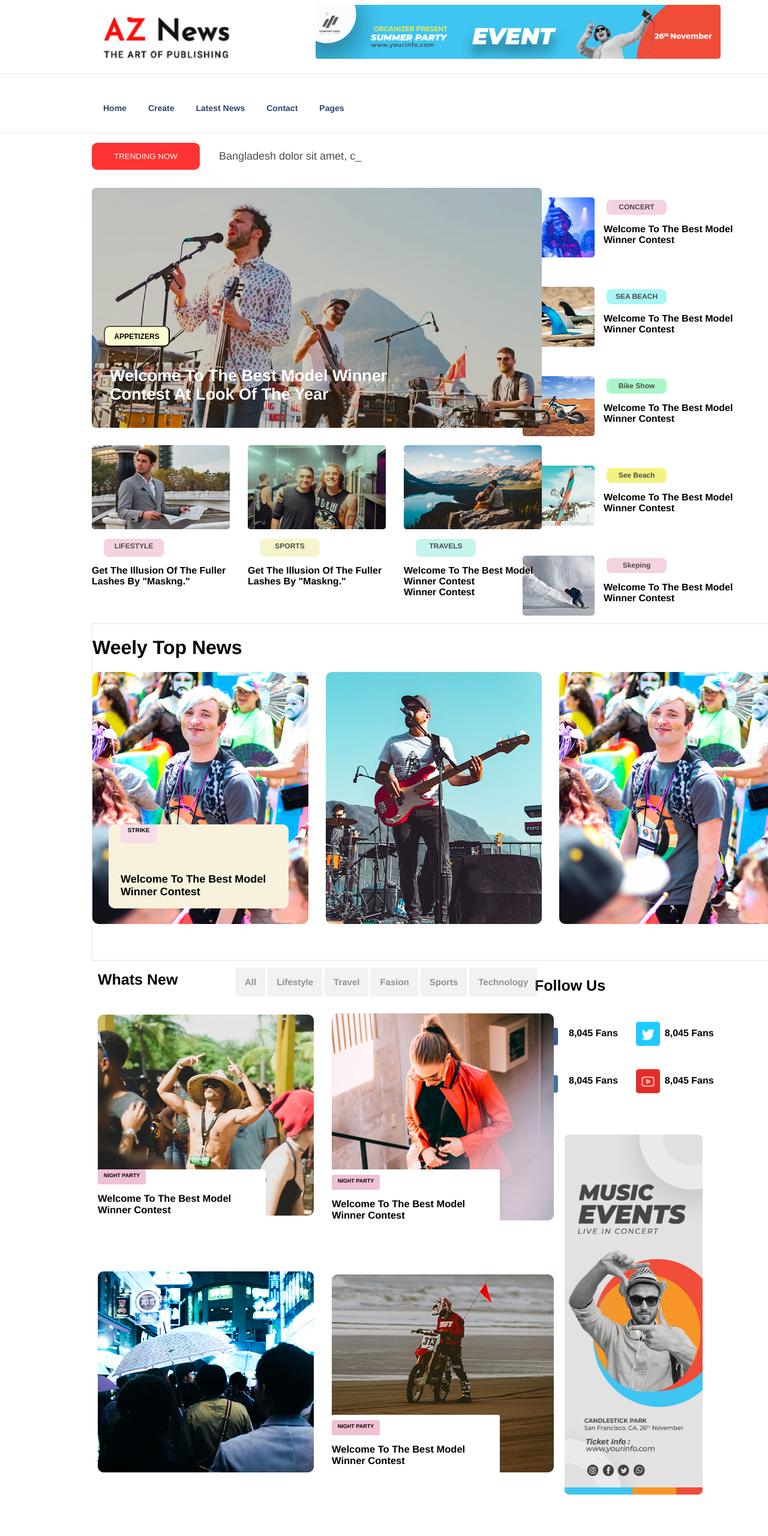
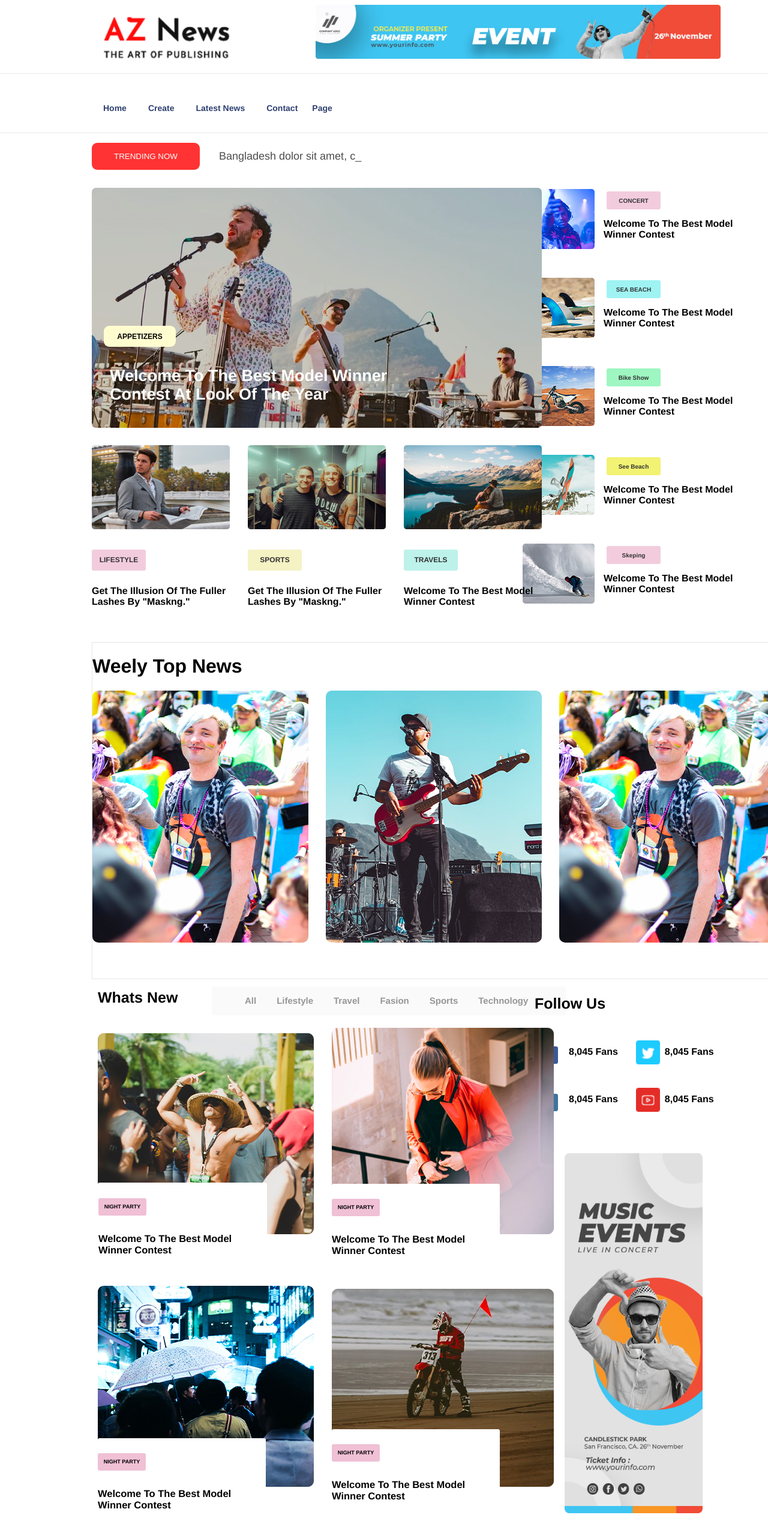
Before and after one commit to DeepRathore/Assignments, a plain HTML site: page Assignment-4/index.html in a window 1280 px wide. Shown: the top 2560 px of the page at 60% size. Drawn offline with Linux system fonts and the light colour scheme.

Commit message:
after review updated

```diff
--- a/Assignment-4/index.html
+++ b/Assignment-4/index.html
@@ -18,7 +18,18 @@
                 <li><a href="#">Create</a></li>
                 <li><a href="#">Latest News</a></li>
                 <li><a href="#">Contact</a></li>
-                <li><a href="#">Pages</a></li>
+                <li>
+                    <div class="dropdown">
+                        <button class="dropbtn">Page
+                        </button>
+                        <div class="dropdown-content">
+                            <a href="#">Element</a>
+                            <a href="#">Blog</a>
+                            <a href="#">Blog Details</a>
+                            <a href="#">Categori Details</a>
+                        </div>
+                    </div>
+                </li>
             </ul>
             <span class="glyphicon glyphicon-search" id="search">
         </nav>
@@ -45,7 +56,7 @@
                 <div class="Travels">
                     <img src="img/trending/trending_bottom3.jpg" alt="lifestyle" id="lifestyle">
                     <p id="li">TRAVELS</p>
-                    <h2>Welcome To The Best Model Winner Contest<br> Winner Contest</h2>
+                    <h2>Welcome To The Best Model Winner Contest<br></h2>
                 </div>
             </div>
             <div class="right-images">
@@ -108,6 +119,11 @@
                     <h2>Welcome To The Best Model Winner Contest</h2>
                 </div>
                 <img src="img/news/whatNews3.jpg" alt="news1" id="pic3">
+
+                <div class="message2">
+                    <p>NIGHT PARTY</p>
+                    <h2>Welcome To The Best Model Winner Contest</h2>
+                </div>
                 <img src="img/news/whatNews4.jpg" alt="news1" id="pic4">
                 <div class="message3">
                     <p>NIGHT PARTY</p>
--- a/Assignment-4/sass/main.scss
+++ b/Assignment-4/sass/main.scss
@@ -2,417 +2,534 @@ $text : Helvetica;
 $textWidth : bold;
 
 .wrapper {
-	margin:0px 1px 0px 145px;
+    margin: 0px 1px 0px 145px;
 }
 
 header {
     .logo {
-        width :210px;
-        margin :20px;
+        width: 210px;
+        margin: 20px;
 
     }
+
     .header-card {
-	 float :right;
-	 padding-right :70px;
-	 height :90px;
+        float: right;
+        padding-right: 70px;
+        height: 90px;
     }
 }
 
 nav {
-	margin-top :0px;
-	margin-left :-170px;
-	border :1px solid rgba(0,0,0,0.09);
-	overflow :auto;
-	width : 1335px;
-	text-align :center;
-	padding : 15px 0px 15px 130px;
+    margin-top: 0px;
+    margin-left: -170px;
+    border: 1px solid rgba(0, 0, 0, 0.09);
+    overflow: auto;
+    width: 1335px;
+    text-align: center;
+    padding: 15px 0px 15px 130px;
+
+
     ul {
 
         li {
-	 	list-style-type :none;
+            list-style-type: none;
             float: left;
 
             a {
-	 	display :inline-block;
+                display: inline-block;
                 text-decoration: none;
- 		 color :#182C61;
- 		 font-size :14px;
- 		 font-family :Helvetica;
- 		 font-weight : bold;
+                color: #182C61;
+                font-size: 14px;
+                font-family: Helvetica;
+                font-weight: bold;
                 text-align: center;
-  		padding:  18px;
-  		opacity :0.9;
+                padding: 18px;
+                opacity: 0.9;
+            }
+
+            button {
+                background-color: none;
+                margin-top: 17px;
+                margin-right: 120px;
+                border: none;
+                text-decoration: none;
+                color: #182C61;
+                background-color: inherit;
+                font-size: 14px;
+                font-family: Helvetica;
+                font-weight: bold;
+                text-align: center;
+                outline: none;
+                opacity: 0.9;
+            }
+
+            .dropdown {
+
+
+
+                button:hover {
+                    color: red;
+
+                }
+
+            }
+
+            .dropdown:hover .dropdown-content {
+                display: block;
+            }
+
+            .dropdown-content {
+                display: none;
+                margin-top: 25px;
+                background-color: white;
+                border-top: 7px solid #ef2f36;
+                margin-right: 7px;
+                position: absolute;
+                width: 190px;
+                height: 190px;
+                z-index: 1;
+
+                a {
+                    color: black;
+                    display: flex;
+                    height: 7px;
+                    width: 140px;
+
+                }
+
+
+            }
+
+
         }
     }
-	}
+
 }
 
 .trendingNowPart {
 
     .bottom-images {
-     	display :flex;
-     	border-radius :12px;
-     	margin :25px 0px 0px 0px;
-     	justify-content :space-between;
-     	width :750px;
+        display: flex;
+        border-radius: 12px;
+        margin: 25px 0px 0px 0px;
+        justify-content: space-between;
+        width: 750px;
 
         img {
-     	 width : 230px;
-     	 height :140px;
-     	 margin-right :30px;
+            width: 230px;
+            height: 140px;
+            margin-right: 30px;
         }
+
         p {
-     	  margin-left:20px;
-     	  width:100px;
-     	  height :25px;
-     	  text-align:center;
-     	 padding-top:5px;
-     	 font-size :12px;
-     	 font-weight :bold;
-     	 border-radius:8px;
-     	 background-color :#f0c0d5;
-     	 opacity :0.7;
+            margin-left: 0px;
+            width: 90px;
+            height: 25px;
+            text-align: center;
+            padding-top: 10px;
+            font-size: 12px;
+            font-weight: bold;
+            border-radius: 3px;
+            background-color: #f0c0d5;
+            opacity: 0.8;
+            margin-top: 30px;
+        }
 
+        #sp {
+            background-color: #f3f0b6;
+        }
 
+        #li {
+            background-color: #adf0e6;
         }
-     	 #sp {
-     	 background-color :#f3f0b6;
-     	 }
-     	 #li {
-     	 background-color :#adf0e6;
-     	 }
+
         h2 {
-     	 font-size :16px;
-     	 font-weight :bold;
+            font-size: 16px;
+            font-weight: bold;
+            margin-top: 25px;
+            width: 225px;
+            height: 50px;
 
         }
     }
+
     .right-images {
 
-		display :flex;
-		flex-direction :column;
-     	border-radius :12px;
-     	height :690px;
-     	width :400px;
-     	float :right;
-     	justify-content :space-between;
-     	margin-top :-680px;
+        display: flex;
+        flex-direction: column;
+        border-radius: 12px;
+        height: 690px;
+        width: 400px;
+        float: right;
+        justify-content: space-between;
+        margin-top: -725px;
 
-     	p{
+        p {
 
-     	width:100px;
-     	  height :20px;
-     	  text-align:center;
-     	 padding-top:5px;
-     	 font-size :12px;
-     	 font-weight :bold;
-     	 border-radius:8px;
-     	 background-color :#f0c0d5;
-     	 opacity :0.7;
-     	 margin-left :140px;
-     	 margin-top :-100px;
-     	 position:relative;
+            margin-left: 0px;
+            width: 90px;
+            height: 20px;
+            text-align: center;
+            padding-top: 10px;
+            font-size: 10px;
+            font-weight: bold;
+            border-radius: 3px;
+            background-color: #f0c0d5;
+            opacity: 0.8;
+            margin-left: 140px;
+            margin-top: -100px;
+            position: relative;
 
         }
 
         h2 {
-     	 	margin-left:135px;
-     	 	margin-top:15px;
-     	 	font-size :16px;
-     	 	font-weight :bold;
-     	 	width:220px;
+            margin-left: 135px;
+            margin-top: 15px;
+            font-size: 16px;
+            font-weight: bold;
+            width: 220px;
         }
     }
+
     #sea {
-	background-color :#88f1f1 ;
+        background-color: #88f1f1;
     }
+
     #green {
-	background-color :#86f5b2;
+        background-color: #86f5b2;
     }
+
     #forYellow {
-	background-color :#efef51;
+        background-color: #efef51;
     }
 
 }
-#trend-text{
- 	margin :16px 0px 0px 200px;
- 	font-size :18px;
- 	padding :12px;
- 	opacity :0.7;
+
+#trend-text {
+    margin: 16px 0px 0px 200px;
+    font-size: 18px;
+    padding: 12px;
+    opacity: 0.7;
 }
 
 #trending {
-	background-color : rgba(255,0,0,0.8);
-	color :white;
-	width : 180px;
-	border : none;
-	border-radius :9px;
-	height : 45px;
-	float :left;
+    background-color: rgba(255, 0, 0, 0.8);
+    color: white;
+    width: 180px;
+    border: none;
+    border-radius: 9px;
+    height: 45px;
+    float: left;
 
 }
 
-p, h1 ,h2 {
+p,
+h1,
+h2 {
     font-family: $text;
 }
 
 .banner {
-position :relative;
-	margin-top :30px;
+    position: relative;
+    margin-top: 30px;
 
     .banner-main {
-	 width :750px;
-	 height :400px;
-	 background-color : rgba(0,0,0,0.1);
-	 border-radius :7px;
+        width: 750px;
+        height: 400px;
+        background-color: rgba(0, 0, 0, 0.1);
+        border-radius: 7px;
     }
+
     .appetizer {
-    position :absolute;
-    background-color :#fffdd0;
-    height :35px;
-    width :110px;
-    border-radius :9px;
-    font-size :12px;
-    font-width :$textWidth;
-    float :left;
-    margin : 230px 0px 0px -730px;
+        position: absolute;
+        background-color: #fffdd0;
+        outline: none;
+        border: none;
+        height: 35px;
+        width: 120px;
+        border-radius: 9px;
+        font-size: 12px;
+        font-width: $textWidth;
+        float: left;
+        margin: 230px 0px 0px -730px;
 
     }
+
     h1 {
-     position :absolute;
-      font-size :27px;
-      width :480px;
-      top : 280px;
-     margin-left :30px;
-     color :white;
+        position: absolute;
+        font-size: 27px;
+        width: 480px;
+        top: 280px;
+        margin-left: 30px;
+        color: white;
     }
 
 
 }
 
 .Weekly-top {
-	border:1px solid rgba(0,0,0,0.1);
-	margin : 30px 0px 0px 0px;
-	width :1180px;
-	height :560px;
+    border: 1px solid rgba(0, 0, 0, 0.1);
+    margin: 30px 0px 0px 0px;
+    width: 1180px;
+    height: 560px;
 
     img {
-            border-radius :10px;
+        border-radius: 10px;
 
     }
+
     .effect {
 
-             margin-left :25px;
+        margin-left: 25px;
     }
+
     .text-area {
-             	width :280px;
-             	border-radius :10px;
-             	height :140px;
-             	background-color :#f8f2dd;
-             	position :relative;
-             	left :27px;
-             	top:-180px;
-             	text-align :left;
-             	font-size:12px;
-             	padding-left :20px;
+        display: none;
+        width: 280px;
+        border-radius: 10px;
+        height: 140px;
+        background-color: white;
+        position: relative;
+        left: 27px;
+        top: -180px;
+        text-align: left;
+        font-size: 12px;
+        padding-left: 20px;
 
         h2 {
-             	 margin-top :50px;
+            position: absolute;
+            margin-top: 55px;
+        }
     }
 
     #strikelogo {
 
-             	  width :60px;
-             	  height :27px;
-             	  text-align :center;
-             	  font-weight :bold;
-             	  font-size:10px;
-             	  padding-top :4px;
-             	  position:relative;
-             	  background-color :#f8dde9;
+        width: 60px;
+        height: 17px;
+        text-align: center;
+        font-weight: bold;
+        font-size: 10px;
+        padding-top: 9px;
+        position: absolute;
+        background-color: #f8dde9;
+        margin-top: 15px;
+        margin-left: 9px;
+        z-index: 1;
+    }
+}
+
+.Weekly-top:hover .text-area {
+    display: block;
+}
+
+.Weekly-top:hover #strikelogo {
+    display: block;
+}
+
+.whatsNew {
+    width: 780px;
+    height: 1000px;
+
+    h1 {
+        font-size: 25px;
+        margin-left: 10px;
+    }
+
+    ul {
+        margin-top: -50px;
+        margin-left: 200px;
+        width: 550px;
+        background-color: rgba(215, 207, 211, 0.1);
+
+        li {
+            display: inline-block;
+            list-style-type: none;
+            padding: 15px;
+            margin: 0px;
+
+
+            a {
+                font-family: $text;
+                font-size: 15px;
+                font-weight: bold;
+                text-decoration: none;
+                color: rgba(0, 0, 0, 0.4);
 
             }
         }
-}
 
-.whatsNew {
-	 width :780px;
-	 height :1000px;
-	 h1 {
-	  font-size :25px;
-	  margin-left :10px;
-	 }
-
-	 ul {
-	  margin-top :-50px;
-	  margin-left :200px;
-	  width :600px;
-       li {
-       	display :inline-block;
-         list-style-type:none;
-         padding :15px;
-         background-color :rgba(215,207,211,0.3);
-         margin:0px;
-
-
-         a {
-         font-family :$text;
-         font-size :15px;
-         font-weight :bold;
-         text-decoration :none;
-         color :rgba(0,0,0,0.4);
-
-         }
-		}
         a:hover {
-         color :red;
+            color: red;
         }
     }
 
-       .image-part{
-           margin :10px;
-           margin-top:30px;
-           height :850px;
+    .image-part {
+        margin: 10px;
+        margin-top: 30px;
+        height: 850px;
 
-           #first1 #pic3{
-           width :370px;
+        #first1 #pic3 {
+            width: 370px;
         }
+
         #pic2 {
-       width :370px;
-        margin-left :390px;
-        margin-top :-380px;
-        position :absolute;
+            width: 370px;
+            margin-left: 390px;
+            margin-top: -380px;
+            position: absolute;
         }
 
         #pic3 {
- 			margin-top : 50px;
- 			position:relative;
+            margin-top: 50px;
+            position: relative;
 
         }
 
         #pic4 {
-       width :370px;
-        float:right;
-        margin-top :55px;
-        position :relative;
-         height  :330px;
+            width: 370px;
+            float: right;
+            margin-top: 55px;
+            position: relative;
+            height: 330px;
         }
 
 
     }
 
-       .message{
-       width :280px;
-       font-size :11px;
-       height :120px;
-       background-color :white;
-       border-radius :3px;
-       margin-top :-90px;
-       position:relative;
+    .message {
+        width: 280px;
+        font-size: 11px;
+        height: 120px;
+        background-color: white;
+        border-radius: 3px;
+        margin-top: -90px;
+        position: relative;
+        border: 1px solid transparent;
     }
 
-       .message3{
-       width :280px;
-       font-size :11px;
-       height :120px;
-       background-color :white;
-       border-radius :3px;
-       margin-top :-100px;
-       margin-left :390px;
-     	 position :absolute;
+    .message2 {
+     position : absolute;
+     width: 280px;
+        font-size: 11px;
+        height: 120px;
+        background-color: white;
+        border-radius: 3px;
+        margin-top : -85px;
+
+    }
+
+    .message3 {
+        width: 280px;
+        font-size: 11px;
+        height: 120px;
+        background-color: white;
+        border-radius: 3px;
+        margin-top: -100px;
+        margin-left: 390px;
+        position: absolute;
     }
 
     .message1 {
-       width :280px;
-       font-size :11px;
-       height :120px;
-       background-color :white;
-       border-radius :3px;
-       float :right;
-       margin-top : -120px;
-       position:relative;
-       margin-right :90px;
+        width: 280px;
+        font-size: 11px;
+        height: 120px;
+        background-color: white;
+        border-radius: 3px;
+        float: right;
+        margin-top: -120px;
+        position: relative;
+        margin-right: 90px;
     }
 
 
 
     p {
- 		width:80px;
-     	  height :20px;
-     	  text-align:center;
-     	 padding-top:5px;
-     	 font-size :9px;
-     	 font-weight :bold;
-     	 border-radius:3px;
-     	 background-color :#f0c0d5;
+        margin-top: 25px;
+        width: 80px;
+        height: 20px;
+        text-align: center;
+        padding-top: 9px;
+        font-size: 9px;
+        font-weight: bold;
+        border-radius: 3px;
+        background-color: #f0c0d5;
 
+    }
+
+    h2 {
+        margin-top: 29px;
     }
 
 }
 
 .follow {
 
-	width:400px;
-	float :right;
-	margin-top :-1010px;
-	text-align :left;
+    width: 400px;
+    float: right;
+    margin-top: -1010px;
+    text-align: left;
 
     h1 {
-	text-align :left;
-	margin-left:20px;
-	font-size:25px;
-	margin-top :20px;
+        text-align: left;
+        margin-left: 20px;
+        font-size: 25px;
+        margin-top: 20px;
     }
+
     #fb {
 
-	 margin-left:20px;
-	 margin-top :30px;
-	 padding :10px;
+        margin-left: 20px;
+        margin-top: 30px;
+        padding: 10px;
     }
+
     #twitter {
 
-	 margin-left:20px;
-	 margin-top :30px;
-	 padding :10px;
+        margin-left: 20px;
+        margin-top: 30px;
+        padding: 10px;
     }
 
     #insta {
-		margin-top :30px;
-		margin-left:30px;
-	 height :40px;
+        margin-top: 30px;
+        margin-left: 30px;
+        height: 40px;
     }
+
     #yo {
-margin-top :30px;
-		margin-left:30px;
-	 height :40px;
+        margin-top: 30px;
+        margin-left: 30px;
+        height: 40px;
 
     }
 
     .first2 {
 
- display :flex;
+        display: flex;
+
         p {
-	margin-top :40px;
-	color :black;
-	margin-left : 8px;
-	font-weight : bold;
+            margin-top: 40px;
+            color: black;
+            margin-left: 8px;
+            font-weight: bold;
         }
     }
 
     .second2 {
-	display :flex;
+        display: flex;
+
         p {
-	margin-top :40px;
-	color :black;
-	margin-left : 8px;
-	font-weight : bold;
+            margin-top: 40px;
+            color: black;
+            margin-left: 8px;
+            font-weight: bold;
         }
     }
 
     #card {
-	height :600px;
-	margin-left :50px;
-	margin-top:40px;
-	width:230px;
+        height: 600px;
+        margin-left: 50px;
+        margin-top: 40px;
+        width: 230px;
     }
 }
```
Also changed, not shown: Assignment-4/css/main.css, 1 other file. Lines whose indentation alone changed are shown as unchanged.
